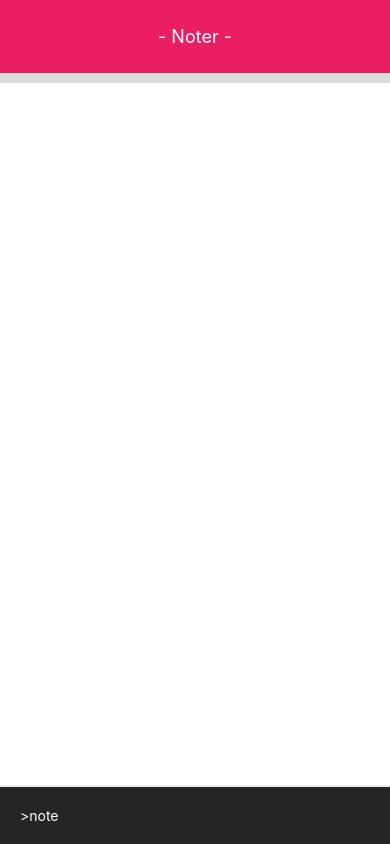
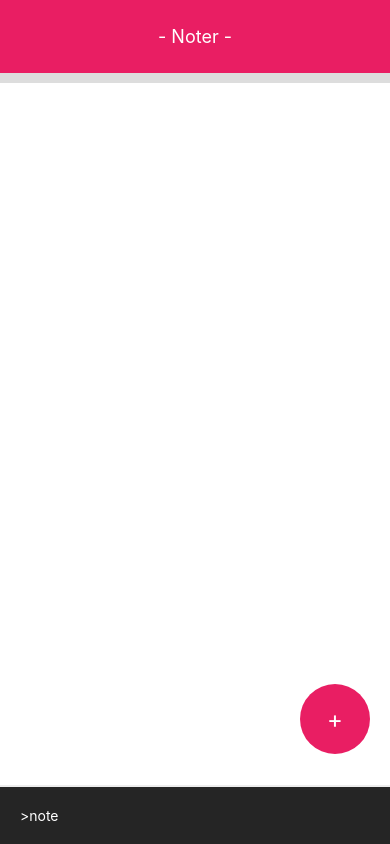
Before and after one commit to sauravchandra1/simpleform, a React Native app: screen / in a window 390 px wide. Built offline with nearby package versions, Linux system fonts and the light colour scheme.

Commit message:
add button added

```diff
--- a/app/componenets/Main.js
+++ b/app/componenets/Main.js
@@ -25,6 +25,11 @@ export default class App extends React.Component {
                         underlineColorAndroid='transparent'>
                     </TextInput>
                 </View>
+                <TouchableOpacity style={styles.addButton}>
+                    <Text style={styles.addButtonText}>
+                        +
+                    </Text>
+                </TouchableOpacity>
             </View>
         );
     }
@@ -71,8 +76,8 @@ const styles = StyleSheet.create({
         right: 20,
         bottom: 90,
         backgroundColor: '#E91E63',
-        width: 90,
-        height: 90,
+        width: 70,
+        height: 70,
         borderRadius: 50,
         alignItems: 'center',
         justifyContent: 'center',
```
